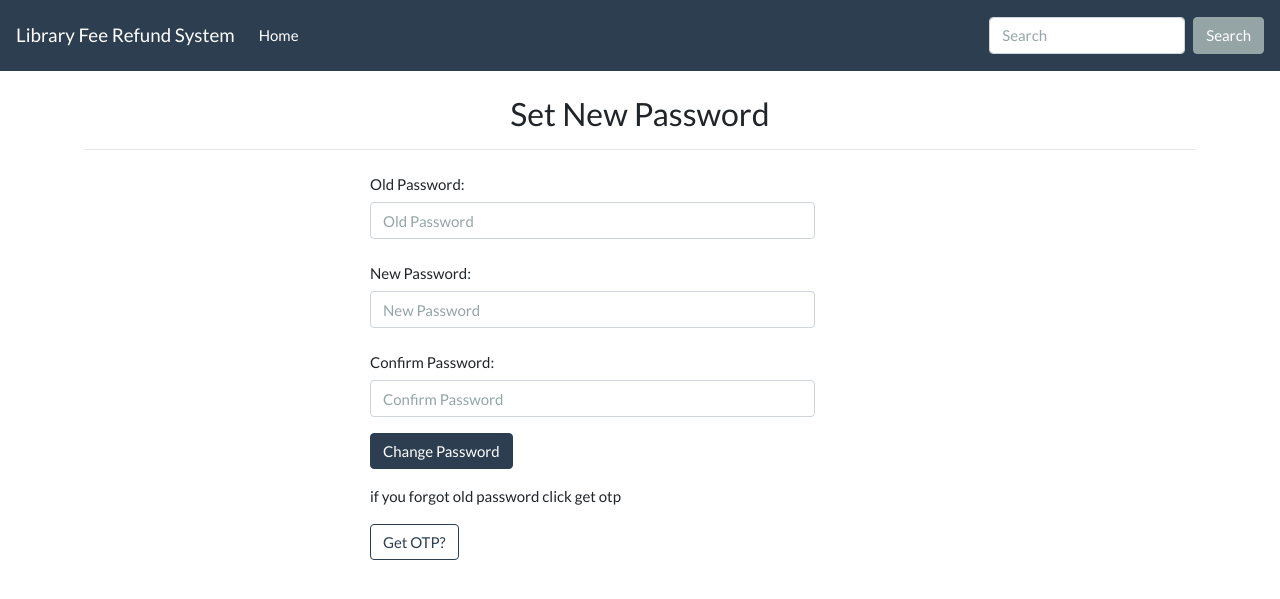
After one commit to Geeek80/library_management_django, a Django app: page /change_password/1 in a window 1280 px wide. The commit adds this page. Shown: the top 599 px of the page. Run offline with Django 3.2, Linux system fonts and the light colour scheme; parts of the project's set-up code (start-up, migrations or seed data) failed here and were passed over; some libraries are stand-ins or nearby versions.

Commit message:
forgot password functionality

```diff
--- a/django_app/views.py
+++ b/django_app/views.py
@@ -65,13 +65,13 @@ def user_login(request, desig=None):
             return redirect('/')
 
     if desig == 'librarian':
+        if 'lib_name' in request.session:
+            return redirect('/')
         session_var_name = 'lib_name'
         frm = libloginform(request.POST)
         usrnm = 'username'
         model = librarian
         pageload = 'lib_login.html'
-        if 'lib_name' in request.session:
-            return redirect('/')
 
     if request.method == "POST":  # if submit clicked
         form = frm
@@ -136,6 +136,7 @@ def user_login(request, desig=None):
                     if username+'_otp' in request.session:
                         del request.session[username+'_otp']
                 elif desig == 'librarian':
+                    request.session['lib_username'] = insan.username
                     if id+'_otp' in request.session:
                         del request.session[id+'_otp']
                 return render(request, 'index.html')
@@ -148,13 +149,14 @@ def user_login(request, desig=None):
     return render(request, pageload, {'form':form, 'captcha':capt})
 
 def my_request(request):
+    is_logged_in(request)
+    trans = None
     if 'enrollment' in request.session:
         try:
             trans = transaction.objects.get(student_enrollment=request.session['enrollment'])
-            return render(request, 'my_request.html', {'transaction_data':trans})
         except:
             pass
-    return render(request, 'my_request.html')
+    return render(request, 'my_request.html', {'transaction_data':trans})
 
 def requestt(request):
     form = fee_request_form(initial={'student_enrollment':request.session['enrollment']})
@@ -185,8 +187,9 @@ def logout(request, desig):
             del request.session['name']
             del request.session['enrollment']
     if desig == 'librarian':
-        if 'lib_name' in request.session:
+        if 'lib_name' and 'lib_username' in request.session:
             del request.session['lib_name']
+            del request.session['lib_username']
     return redirect('/login/'+desig)
 
 def upload_csv(request):
@@ -274,3 +277,99 @@ def clean(request):
     for key in list(request.session.keys()):
         del request.session[key]
     return redirect('/login/student')
+
+def is_logged_in(request):
+    if 'name' in request.session:
+        return True
+    return False
+
+def change_pass(request, desig):
+    if request.method == 'GET':
+        return render(request, 'change_password.html', {'desig':desig})
+
+    flag = 0
+    new_pass = request.POST.get('new_pass', None)
+    confirm = request.POST.get('cnf_pass', None)
+    pas = request.POST.get('old_pass', None)
+
+    if new_pass != confirm:
+        msg = 'new password and confirm password didn\'t match'
+        context = {
+            'error_match': msg,
+            'desig':desig
+        }
+        return render(request, 'change_password.html', context)
+
+    if desig == 'student':
+        username = request.session['enrollment']
+        try:
+            user = student.objects.get(enrollment=username)
+        except:
+            print('student not found')
+            return render(request, 'change_password.html')
+
+    if desig == 'librarian':
+        username = request.session['lib_username']
+        try:
+            user = librarian.objects.get(username=username)
+        except:
+            print('librarian not found')
+            return render(request, 'change_password.html')
+
+    if(user.password != pas):
+        flag = 1
+        msg = 'old password invalid'
+        context = {
+            'old_error': msg,
+            'desig':desig
+        }
+        if username+'_otp' in request.session:
+            if pas != request.session[username+'_otp']:
+                print('otp invalid')
+                flag = 1
+            else:
+                flag = 0
+    if user.password == new_pass:
+        msg = 'old password and new pass word cannot be same'
+        flag = 1
+        context = {
+            'error_match': msg,
+            'desig':desig
+        }
+    if flag == 1:
+        return render(request, 'change_password.html', context)
+    else:
+        user.password = new_pass
+        user.save()
+        messages.info(request, 'password changed successfully')
+        logout(request, desig)
+        redir = '/login/'+desig
+        return redirect(redir)
+
+def get_otp(request, desig):
+    if desig == 'student':
+        username = request.session['enrollment']
+        try:
+            user = student.objects.get(enrollment=username)
+        except:
+            print('student not found')
+            return redirect('/change_password/student')
+
+    if desig == 'librarian':
+        username = request.session['lib_username']
+        try:
+            user = librarian.objects.get(username=username)
+        except:
+            print('librarian not found')
+            return render(request, 'change_password.html')
+
+    subject = 'noreply@libraryfeerefund.com'
+    from_mail = settings.EMAIL_HOST_USER
+    temp_mail = (user.email[0:2]) + 'x'*(len(user.email)-5) + (user.email[-5:])
+    to_mail = [user.email]
+    otp = str(random.randint(1000, 9999))
+    request.session[username+'_otp'] = otp
+    body = 'your otp for library fee refund system '+desig+' login is '+otp+' enter this as old password and do not share this with anyone'
+    send_mail(subject, body, from_mail, to_mail, fail_silently=False)
+    messages.info(request, 'the mail has been sent to '+temp_mail)
+    return redirect('/change_password/'+desig)
--- a/django_project/urls.py
+++ b/django_project/urls.py
@@ -24,8 +24,6 @@ from django.conf.urls.static import static
 
 urlpatterns = [
     path('admin/', admin.site.urls),
-    path('contact/', contactpg),
-    path('about/', aboutpg),
     path('', homepage),
     path('add', add_emp),
     path('show/', show_emp),
@@ -40,5 +38,7 @@ urlpatterns = [
     path('otplogin/<str:desig>', otp_login),
     path('pending_request', pending_request),
     path('view_request/<int:id>', view_request),
-    # path('clean', clean),
+    path('change_password/<str:desig>', change_pass),
+    path('getotp/<str:desig>', get_otp),
+    path('clean', clean),
 ] + static(settings.MEDIA_URL, document_root=settings.MEDIA_ROOT)
--- /dev/null
+++ b/template/change_password.html
@@ -0,0 +1,69 @@
+{% extends 'index.html' %}
+{% block content %}
+<div class="container-fluid vertical-center-row">
+        <div class="container mt-4">
+            <h3 class="text-center">Set New Password</h3>
+             <hr>
+            <div class="row">
+
+                <div class="col-md-3">
+                    <!-------null------>
+                </div>
+
+                <div class="col-md-5">
+                          <form method="POST" action="/change_password/{{ desig }}">
+                            {% csrf_token %}
+                        <fieldset>
+                                <div class="form-group">
+                                    <label
+                                    {% if old_error %}
+                                        style="color:red"
+                                    {% endif %}
+                                    class="col-form-label" for="inputDefault" >Old Password:</label>
+                                        <input type="password" class="form-control" name="old_pass" placeholder="Old Password" required>
+                                        <div style="color:red;">{{ old_error }}</div>
+                                </div>
+                                <div class="form-group">
+                                    <label
+                                    {% if error_match %}
+                                        style="color:red;"
+                                    {% endif %}
+                                     class="col-form-label" for="inputDefault" >New Password:</label>
+                                        <input type="password" class="form-control" name="new_pass" placeholder="New Password" required>
+                                </div>
+                                <div class="form-group">
+                                    <label
+                                    {% if error_match %}
+                                        style="color:red;"
+                                    {% endif %}
+                                    class="col-form-label" for="inputDefault">Confirm Password:</label>
+                                        <input type="password" class="form-control" name="cnf_pass" placeholder="Confirm Password" required>
+                                        <div style="color:red;">{{ error_match }}</div>
+                                </div>
+                            <div>
+                                <input type="submit" class="btn btn-primary" value="Change Password">
+                            </div>
+
+                         </fieldset>
+                </form>
+                    <div class="row mt-3">
+                        <div class="col">
+                        <form method="GET" action="/getotp/{{ desig }}">
+                            {% csrf_token %}
+                            <p>if you forgot old password click get otp</p>
+                            <button type="submit" class="btn btn-outline-primary">Get OTP?</button>
+                            {% if messages %}
+                            <ul class="messages">
+                                {% for message in messages %}
+                                <li class="text-info"><b>{{ message }}</b></li>
+                                {% endfor %}
+                            </ul>
+                            {% endif %}
+                        </form>
+                        </div>
+                    </div>
+                </div>
+                {% endblock %}
+            </div>
+        </div>
+    </div>
--- a/template/index.html
+++ b/template/index.html
@@ -27,6 +27,9 @@
                       <li class="nav-item">
                         <a class="nav-link" href="/my_request">My Requests</a>
                       </li>
+                      <li class="nav-item">
+                        <a class="nav-link" href="/change_password/student">Change Password</a>
+                      </li>
                     {% endif %}
                     {% if 'lib_name' in request.session %}
                       <li class="nav-item">
@@ -34,6 +37,9 @@
                       </li>
                       <li class="nav-item">
                           <a class="nav-link" href="/show">Show All Records</a>
+                      </li>
+                      <li class="nav-item">
+                          <a class="nav-link" href="/change_password/librarian">Change Password</a>
                         </li>
                       <li class="nav-item">
                           <a class="nav-link" href="/logout/librarian">Logout</a>
@@ -59,8 +65,7 @@
           {% endfor %}
       </ul>
     {% endif %}
-    <h1>hey there {{ request.session.name}} {{request.session.lib_name}} i'm your template... and that's it
-      <s>captcha</s>
+    <h1>hey there {{ request.session.name }} {{ request.session.lib_name }} i'm your template... and that's it
     </h1>
     {% endblock %}
 
--- a/template/pending_request.html
+++ b/template/pending_request.html
@@ -49,12 +49,10 @@
                     <td class="text-center" style="color:black">{{req.receipt_date}}</td>
                     <td class="text-center" style="color:black">{{req.amount}}</td>
                     <td class="text-center" style="color:black">{{req.status}}</td>
-                    <!-- {% if request.user.is_staff %} -->
                     <td class="text-center" >
                         <a style="color:yellow" href="/view_request/{{req.id}}">View</a> /
                         <a style="color:yellow" href="/approve">Approve</a>
                     </td>
-                    <!-- {% endif %} -->
                 </tr>
             {% endfor %}
 
```
Also changed, not shown: FOR HP.TXT (added, +25 -0 lines), django_project/views.py (+0 -13 lines), template/login.html (+4 -3 lines). Lines whose indentation alone changed are shown as unchanged.
